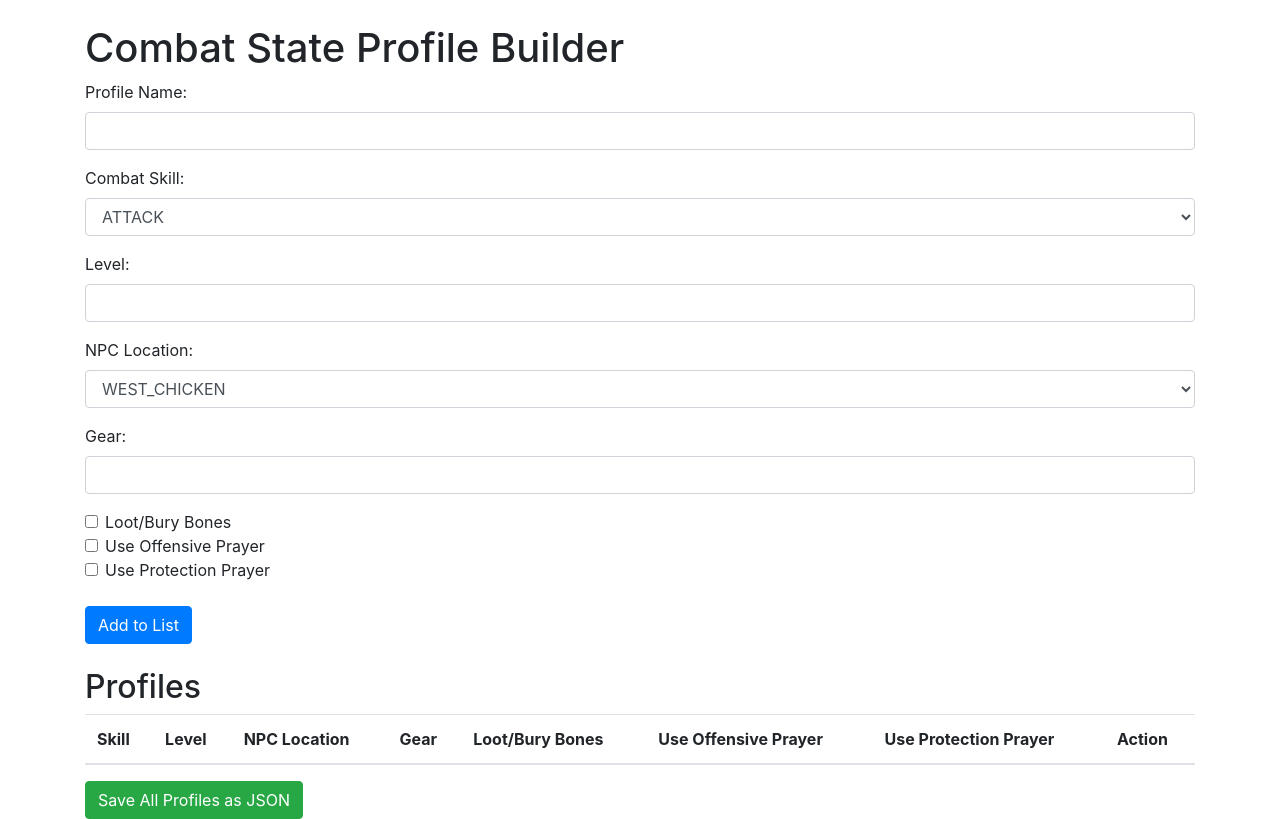
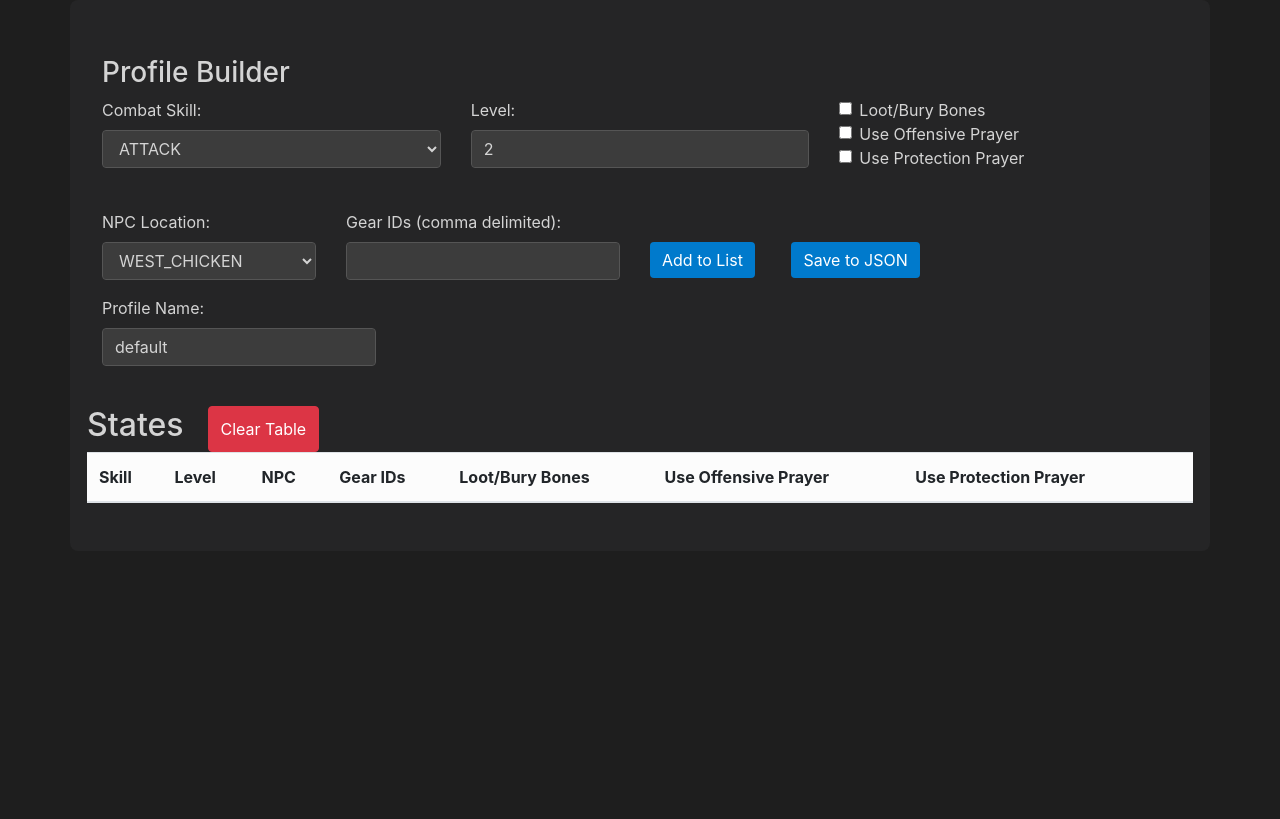
Before and after one commit to polymorphicJ/hoowee, a plain HTML site: page Profile Builder/index.html in a window 1280 px wide. Drawn offline with nearby package versions, Linux system fonts and the light colour scheme.

Commit message:
Styling and better user experience

```diff
--- a/Profile Builder/index.html
+++ b/Profile Builder/index.html
@@ -1,20 +1,25 @@
 <!DOCTYPE html>
 <html lang="en">
+
 <head>
     <meta charset="UTF-8">
     <title>Combat State Profile Builder</title>
     <link href="https://stackpath.bootstrapcdn.com/bootstrap/4.3.1/css/bootstrap.min.css" rel="stylesheet">
+    <link href="styles.css" rel="stylesheet">
+    <style>
+        table {
+            color: lightslategrey;
+        }
+    </style>
 </head>
+
 <body>
     <div class="container">
-        <h1 class="mt-4">Combat State Profile Builder</h1>
+        <h3 class="mt-4">Profile Builder</h1>
+
             <form id="profileForm" class="mb-4">
-            <div class="form-group">
-                <label for="profileName">Profile Name:</label>
-                <input type="text" class="form-control" id="profileName" name="profileName" required>
-            </div>
-
-            <div class="form-group">
+                <div class="row">
+                    <div class="col form-group">
                         <label for="skill">Combat Skill:</label>
                         <select class="form-control" id="skill" name="skill">
                             <option value="ATTACK">ATTACK</option>
@@ -26,19 +31,40 @@
                         </select>
                     </div>
 
-            <div class="form-group">
+                    <div class="col form-group">
                         <label for="level">Level:</label>
-                <input type="number" class="form-control" id="level" name="level" required>
+                        <input type="number" class="form-control" id="level" name="level" min="1" max="99" value="2">
+                    </div>
+                    <div class="col form-group">
+                        <div class="form-check">
+                            <input type="checkbox" class="form-check-input" id="lootBuryBones" name="lootBuryBones">
+                            <label class="form-check-label" for="lootBuryBones">Loot/Bury Bones</label>
                         </div>
 
+                        <div class="form-check">
+                            <input type="checkbox" class="form-check-input" id="useOffensivePrayer"
+                                name="useOffensivePrayer">
+                            <label class="form-check-label" for="useOffensivePrayer">Use Offensive Prayer</label>
+                        </div>
+
+                        <div class="form-check mb-4">
+                            <input type="checkbox" class="form-check-input" id="useProtectionPrayer"
+                                name="useProtectionPrayer">
+                            <label class="form-check-label" for="useProtectionPrayer">Use Protection Prayer</label>
+                        </div>
+                    </div>
+                </div>
+
+                <div class="row">
+                    <div class="col-auto">
                         <div class="form-group">
                             <label for="npcLocation">NPC Location:</label>
                             <select class="form-control" id="npcLocation" name="npcLocation">
                                 <option value="WEST_CHICKEN">WEST_CHICKEN</option>
                                 <option value="WEST_COW">WEST_COW</option>
-                    <option value="MONK">MONK</option>
+                                <!-- <option value="MONK">MONK</option> -->
                                 <option value="AL_KHARID_WARRIOR">AL_KHARID_WARRIOR</option>
-                    <option value="MOSS_GIANT">MOSS_GIANT</option>
+                                <!-- <option value="MOSS_GIANT">MOSS_GIANT</option> -->
                                 <option value="HILL_GIANT">HILL_GIANT</option>
                                 <option value="GOBLIN">GOBLIN</option>
                                 <option value="BARBARIAN">BARBARIAN</option>
@@ -47,53 +73,54 @@
                                 <option value="DARK_WIZARD">DARK_WIZARD</option>
                                 <option value="GUARD">GUARD</option>
                                 <option value="HOBGOBLIN">HOBGOBLIN</option>
-                    <option value="SCURRIUS">SCURRIUS</option>
+                                <!-- <option value="SCURRIUS">SCURRIUS</option> -->
                             </select>
                         </div>
-
+                    </div>
+                    <div class="col-auto">
                         <div class="form-group">
-                <label for="gear">Gear:</label>
-                <input type="text" class="form-control" id="gear" name="gear" required>
+                            <label for="gear">Gear IDs (comma delimited):</label>
+                            <input type="text" class="form-control" id="gear" name="gear">
                         </div>
-
-            <div class="form-check">
-                <input type="checkbox" class="form-check-input" id="lootBuryBones" name="lootBuryBones">
-                <label class="form-check-label" for="lootBuryBones">Loot/Bury Bones</label>
                     </div>
-
-            <div class="form-check">
-                <input type="checkbox" class="form-check-input" id="useOffensivePrayer" name="useOffensivePrayer">
-                <label class="form-check-label" for="useOffensivePrayer">Use Offensive Prayer</label>
+                    <div class="col-auto">
+                        <div class="form-group">
+                            <button type="button" class="btn btn-primary" onclick="addToList()">Add to List</button>
+                            <button class="btn btn-success" onclick="saveAllProfiles()">Save to JSON</button>
                         </div>
-
-            <div class="form-check mb-4">
-                <input type="checkbox" class="form-check-input" id="useProtectionPrayer" name="useProtectionPrayer">
-                <label class="form-check-label" for="useProtectionPrayer">Use Protection Prayer</label>
                     </div>
-
-            <button type="button" class="btn btn-primary" onclick="addToList()">Add to List</button>
+                    <div class="col-auto">
+                        <div class="form-group">
+                            <label for="profileName">Profile Name:</label>
+                            <input type="text" value="default" class="form-control" id="profileName" name="profileName">
+                        </div>
+                    </div>
+                </div>
             </form>
 
-        <h2>Profiles</h2>
+            <div class="row">
+                <h2>States</h2>
+                <button class="btn btn-danger btn-s ml-4 p-6" onclick="clearTable()">Clear Table</button>
                 <table class="table table-striped" id="profileTable">
                     <thead>
                         <tr>
                             <th>Skill</th>
                             <th>Level</th>
-                    <th>NPC Location</th>
-                    <th>Gear</th>
+                            <th>NPC</th>
+                            <th>Gear IDs</th>
                             <th>Loot/Bury Bones</th>
                             <th>Use Offensive Prayer</th>
                             <th>Use Protection Prayer</th>
-                    <th>Action</th>
+                            <th></th>
                         </tr>
                     </thead>
                     <tbody></tbody>
                 </table>
-
-        <button class="btn btn-success" onclick="saveAllProfiles()">Save All Profiles as JSON</button>
+            </div>
+    </div>
     </div>
 
     <script src="profileBuilder.js"></script>
 </body>
+
 </html>
--- a/Profile Builder/profileBuilder.js
+++ b/Profile Builder/profileBuilder.js
@@ -1,22 +1,33 @@
 let profiles = [];
 
 function addToList() {
+    const skill = document.getElementById('skill').value;
+    const level = parseInt(document.getElementById('level').value);
+    const npcLocation = document.getElementById('npcLocation').value;
+    const gear = document.getElementById('gear').value;
+    const lootBuryBones = document.getElementById('lootBuryBones').checked;
+    const useOffensivePrayer = document.getElementById('useOffensivePrayer').checked;
+    const useProtectionPrayer = document.getElementById('useProtectionPrayer').checked;
+    const gearIds = document.getElementById('gear').value.split(',').map(id => parseInt(id.trim()));
+
+    if (!skill || !level || !npcLocation) {
+        alert('All fields are required');
+        return;
+    }
+
     const profile = {
-        skill: document.getElementById('skill').value,
-        level: parseInt(document.getElementById('level').value),
-        npcLocation: document.getElementById('npcLocation').value,
-        gear: document.getElementById('gear').value,
-        lootBuryBones: document.getElementById('lootBuryBones').checked,
-        useOffensivePrayer: document.getElementById('useOffensivePrayer').checked,
-        useProtectionPrayer: document.getElementById('useProtectionPrayer').checked,
-        gearIds: document.getElementById('gear').value.split(',').map(id => parseInt(id.trim()))
+        skill,
+        level,
+        npcLocation,
+        gear,
+        lootBuryBones,
+        useOffensivePrayer,
+        useProtectionPrayer,
+        gearIds
     };
 
     profiles.push(profile);
     updateProfileTable();
-    const preName = document.getElementById('profileName').value;
-    document.getElementById('profileForm').reset();
-    document.getElementById('profileName').value=preName;
 }
 
 function updateProfileTable() {
@@ -24,7 +35,7 @@ function updateProfileTable() {
     tableBody.innerHTML = '';
     profiles.forEach((profile, index) => {
         const row = document.createElement('tr');
-
+        row.style.backgroundColor = 'lightgrey';
         row.innerHTML = `
             <td>${profile.skill}</td>
             <td>${profile.level}</td>
@@ -58,3 +69,7 @@ function saveAllProfiles() {
     link.download = `state_${profileName}.json`;
     link.click();
 }
+function clearTable() {
+    const tableBody = document.querySelector('#profileTable tbody');
+    tableBody.innerHTML = '';
+}
--- /dev/null
+++ b/Profile Builder/styles.css
@@ -0,0 +1,51 @@
+body {
+    background-color: #1e1e1e;
+    /* VS Code dark theme background */
+    color: #d4d4d4;
+    /* Light text color */
+}
+
+.container {
+    background-color: #252526;
+    /* Slightly lighter background for container */
+    padding: 2rem;
+    border-radius: 0.5rem;
+}
+
+.form-control {
+    background-color: #3c3c3c;
+    /* Input background */
+    color: #d4d4d4;
+    /* Input text color */
+    border: 1px solid #555555;
+    /* Input border color */
+}
+
+.form-control::placeholder {
+    color: #d4d4d4;
+    /* Placeholder text color */
+}
+
+.form-group label {
+    color: #d4d4d4;
+    /* Label text color */
+}
+
+.form-group button {
+    margin-top: 2rem;
+    margin-right: 2rem;
+    background-color: #007acc;
+    /* Button background */
+    color: #fff;
+    /* Button text color */
+    border: none;
+}
+
+.form-group button:hover {
+    background-color: #005a9e;
+    /* Button hover background */
+}
+
+table  {
+    background-color: #fcfcfc;
+}
```
Lines whose indentation alone changed are shown as unchanged.
